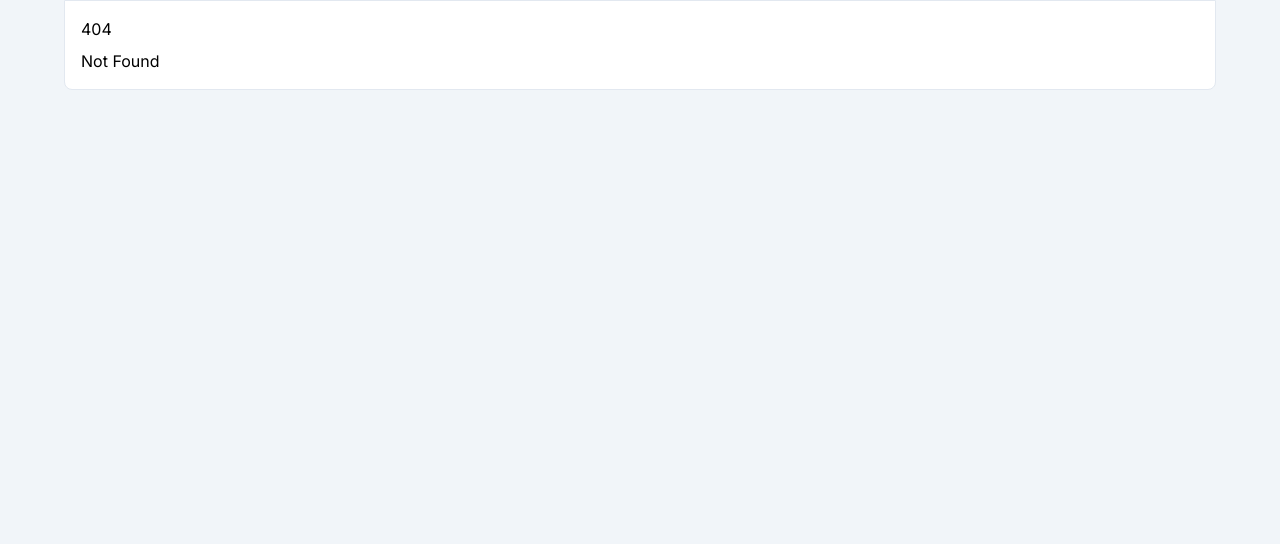
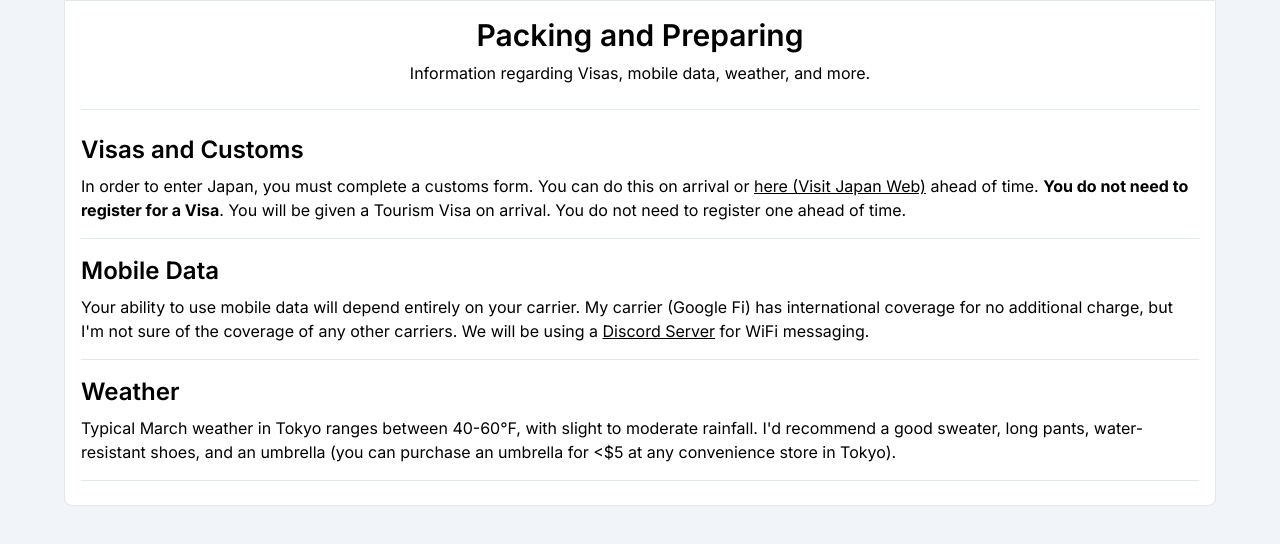
Before and after one commit to ArcticStorm9/ArcticStorm9.github.io, a SvelteKit app: page /wedding/packing in a window 1280 px wide. Before the commit this address had no page. Shown: the top 544 px of the page. Built offline with nearby package versions, Linux system fonts and the light colour scheme.

Commit message:
accommodations -> packing

```diff
--- a/src/routes/wedding/+page.svelte
+++ b/src/routes/wedding/+page.svelte
@@ -5,7 +5,7 @@
   const paths = [
     ["Itinerary", "/itinerary"],
     ["Flights", "/flights"],
-    ["Accommodations", "/accommodations"],
+    ["Packing and Prepping", "/packing"],
   ];
 </script>
 
--- a/src/routes/wedding/accommodations/+page.svelte
+++ /dev/null
@@ -1,29 +0,0 @@
-<script lang="ts">
-  import InfoPage from "$lib/components/shared/InfoPage.svelte"
-</script>
-
-<svelte:head>
-  <title>Accommodations</title>
-</svelte:head>
-<InfoPage
-  title="Accommodations"
-  description="Information regarding accommodations in Tokyo."
->
-  <p>
-    Aside from groomsmen (and Summer/Kevin), you're responsible for finding
-    your own accommodations. That being said, it may be useful to stay near
-    us should you plan on spending time with the group. We're planning on
-    staying in Shinjuku. We have not yet made any reservations, but are eyeing
-    a rental near Nishi-Shinjuku Station.
-  </p>
-  <p>
-    <b>For those staying with us</b>, Current cost is projected to be around
-    $50-$60 per night, per guest.
-  </p>
-  <p>
-    <i>
-      If you would like to stay with us, please contact me ASAP. It is possible
-      we have extra beds in our rental.
-    </i>
-  </p>
-</InfoPage>
--- /dev/null
+++ b/src/routes/wedding/packing/+page.svelte
@@ -0,0 +1,38 @@
+<script lang="ts">
+  import InfoPage from "$lib/components/shared/InfoPage.svelte"
+</script>
+
+<svelte:head>
+  <title>Packing and Preparing</title>
+</svelte:head>
+<InfoPage
+  title="Packing and Preparing"
+  description="Information regarding Visas, mobile data, weather, and more."
+>
+  <h2 class="text-2xl font-semibold">Visas and Customs</h2>
+  <p>
+    In order to enter Japan, you must complete a customs form.
+    You can do this on arrival or
+    <a class="underline" href="https://vjw-lp.digital.go.jp/en/">here (Visit Japan Web)</a>
+    ahead of time. <b>You do not need to register for a Visa</b>.
+    You will be given a Tourism Visa on arrival.
+    You do not need to register one ahead of time.
+  </p>
+  <hr class="my-2 border-slate-200 dark:border-slate-700">
+  <h2 class="text-2xl font-semibold">Mobile Data</h2>
+  <p>
+    Your ability to use mobile data will depend entirely on your carrier.
+    My carrier (Google Fi) has international coverage for no additional charge,
+    but I'm not sure of the coverage of any other carriers.
+    We will be using a <a class="underline" href="https://discord.gg/8a7Gv8kCPa">Discord Server</a>
+    for WiFi messaging.
+  </p>
+  <hr class="my-2 border-slate-200 dark:border-slate-700">
+  <h2 class="text-2xl font-semibold">Weather</h2>
+  <p>
+    Typical March weather in Tokyo ranges between 40-60°F, with slight to moderate rainfall.
+    I'd recommend a good sweater, long pants, water-resistant shoes, and an umbrella
+    (you can purchase an umbrella for &lt;$5 at any convenience store in Tokyo).
+  </p>
+  <hr class="my-2 border-slate-200 dark:border-slate-700">
+</InfoPage>
```
